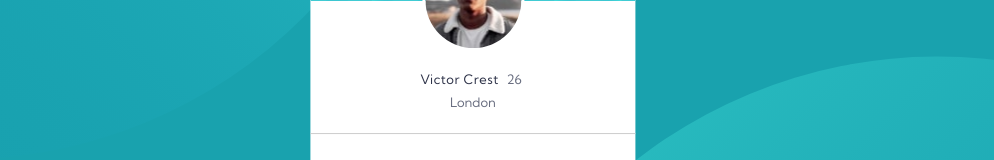
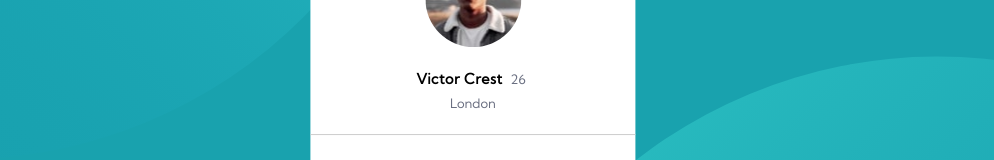
Before and after one commit to daaaan12/Challenge-FrontEnd-Mentor-4, a plain HTML site: page index.html in a window 1280 px wide. Shown: the part 360-520 px from the top of the page, without its empty margins (167-1161 px from the left). Drawn offline with Linux system fonts and the light colour scheme.

Commit message:
Update style.css

```diff
--- a/style.css
+++ b/style.css
@@ -169,7 +169,9 @@ body {
 
 .nome {
     letter-spacing: 0.03rem;
-    color: hsl(229deg, 23%, 23%);
+    color: rgb(0, 0, 0);
+    font-weight: 900;
+    font-size: 0.9rem;
 }
 
 .identificacao {
```
